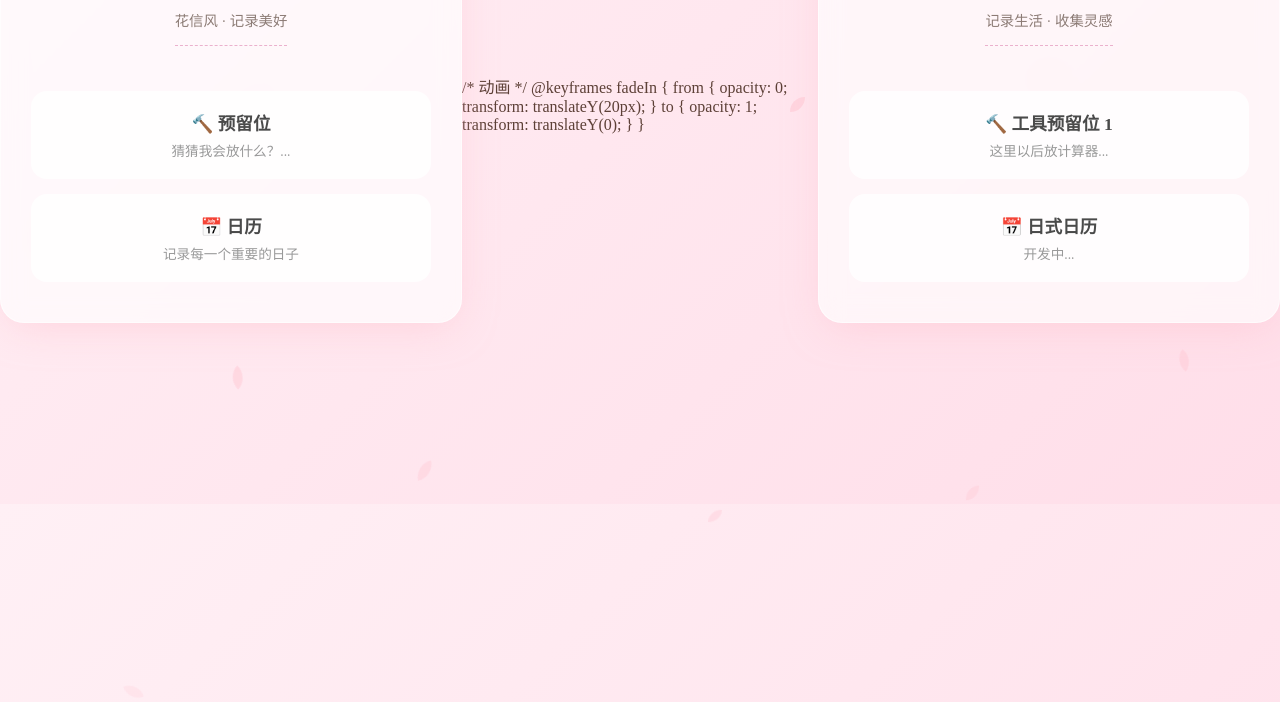
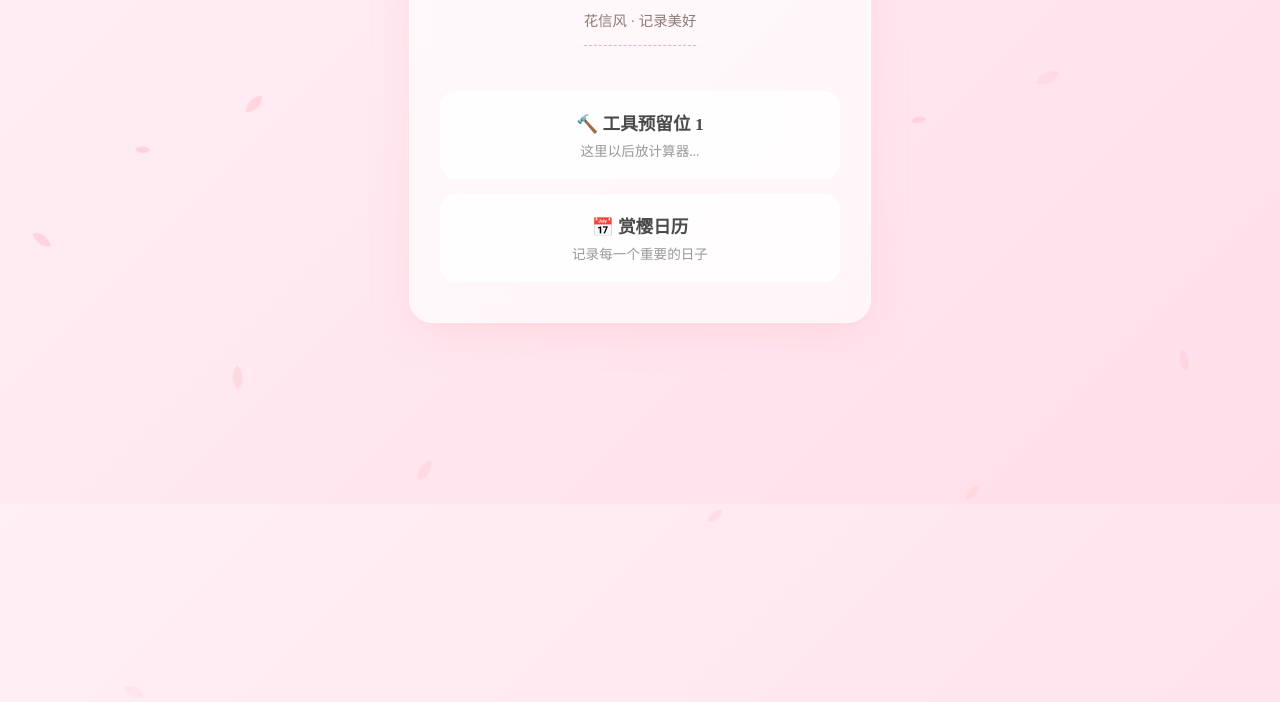
Before and after one commit to Fons4/Fonstage, a plain HTML site: page index.html in a window 1280 px wide. Shown: the part 296-998 px from the top of the page. Drawn offline with Linux system fonts and the light colour scheme.

Commit message:
Update index.html

```diff
--- a/index.html
+++ b/index.html
@@ -129,12 +129,12 @@
 
         <!-- 工具列表 -->
         <div class="tool-card">
-            <div class="tool-title">🔨 预留位 </div>
-            <div class="tool-desc">猜猜我会放什么？...</div>
+            <div class="tool-title">🔨 工具预留位 1</div>
+            <div class="tool-desc">这里以后放计算器...</div>
         </div>
 
         <div class="tool-card">
-            <div class="tool-title">📅 日历</div>
+            <div class="tool-title">📅 赏樱日历</div>
             <div class="tool-desc">记录每一个重要的日子</div>
         </div>
     </div>
@@ -173,31 +173,3 @@
     </script>
 </body>
 </html>
-
-        /* 动画 */
-        @keyframes fadeIn {
-            from { opacity: 0; transform: translateY(20px); }
-            to { opacity: 1; transform: translateY(0); }
-        }
-    </style>
-</head>
-<body>
-
-    <div class="container">
-        <h1>Fonstage</h1>
-        <p class="subtitle">记录生活 · 收集灵感</p>
-
-        <!-- 工具列表 -->
-        <div class="tool-card">
-            <div class="tool-title">🔨 工具预留位 1</div>
-            <div class="tool-desc">这里以后放计算器...</div>
-        </div>
-
-        <div class="tool-card">
-            <div class="tool-title">📅 日式日历</div>
-            <div class="tool-desc">开发中...</div>
-        </div>
-    </div>
-
-</body>
-</html>
```
